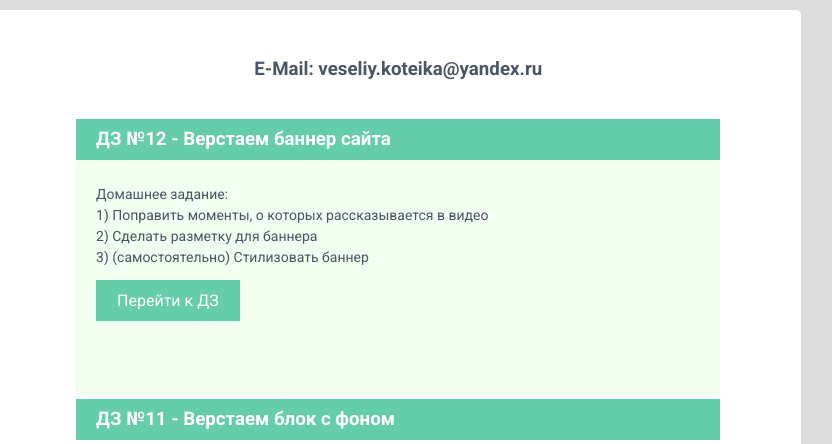
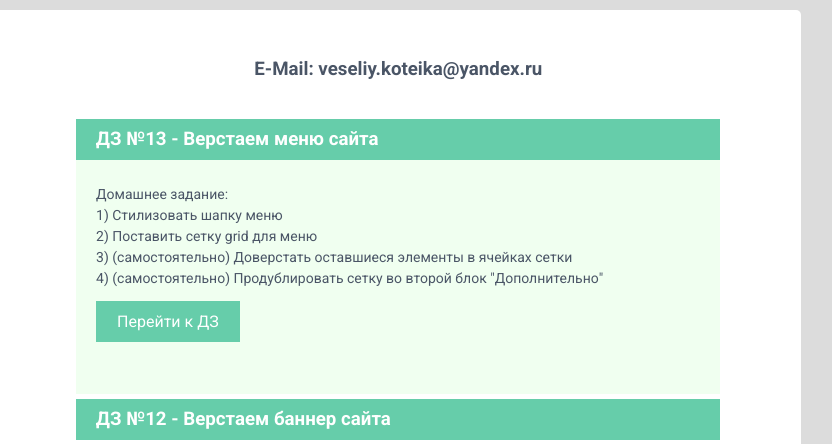
Before and after one commit to den7466/MyPortfolio, a plain HTML site: page index.html in a window 1280 px wide. Shown: the top 444 px of the page, 351-1183 px from the left. Drawn offline with nearby package versions, Linux system fonts and the light colour scheme.

Commit message:
Add 13 task

```diff
--- a/index.html
+++ b/index.html
@@ -41,6 +41,17 @@
         <div class="cases">
             <h3>E-Mail: veseliy.koteika@yandex.ru</h3>
             <div id="accordion">
+                <h3>ДЗ №13 - Верстаем меню сайта</h3>
+                <div>
+                    <p>
+                        Домашнее задание:<br>
+                        1) Стилизовать шапку меню<br>
+                        2) Поставить сетку grid для меню<br>
+                        3) (самостоятельно) Доверстать оставшиеся элементы в ячейках сетки<br>
+                        4) (самостоятельно) Продублировать сетку во второй блок "Дополнительно"
+                    </p>
+                    <a href="https://den7466.github.io/Module01-Burger/" title="Открыть ДЗ" target="_blank">Перейти к ДЗ</a>
+                </div>
                 <h3>ДЗ №12 - Верстаем баннер сайта</h3>
                 <div>
                     <p>
```
